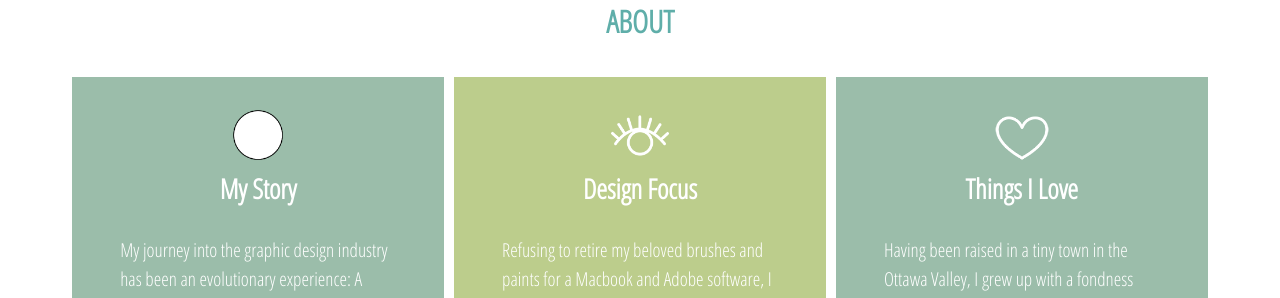
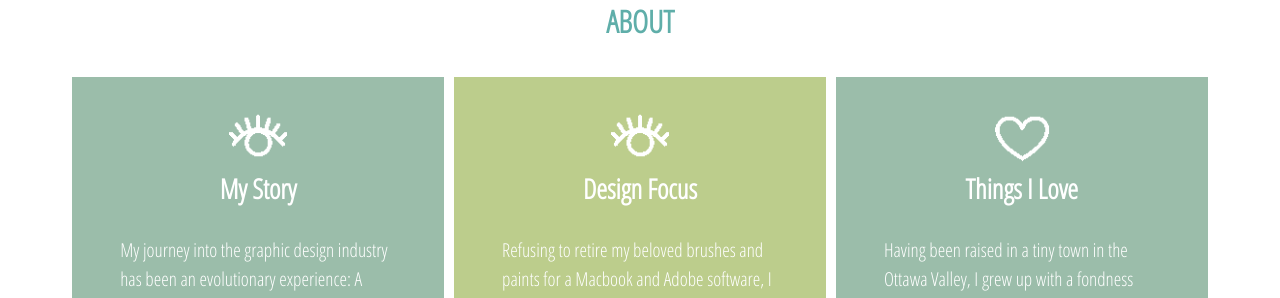
Before and after one commit to kaybow/kaybow.design, a Jekyll site: the page built from index.html, in a window 1280 px wide. Shown: the part 1598-1896 px from the top of the page. Built offline with Jekyll 4.4.1, drawn with Linux system fonts in a browser that asks for light colours.

Commit message:
Reducing more image sizes

```diff
--- a/index.html
+++ b/index.html
@@ -120,7 +120,7 @@ title: Home
     <div class="grid">
       <div class="unit xs-1 s-1 m-1 l-1-3 island about">
         <div class="text-center">
-          <img itemprop="image" class="circle" src="images/circle.png" alt="portrait">
+          <img itemprop="image" class="circle" src="images/eye.png" alt="portrait">
           <h3>My Story</h3>
         </div>
         <p>My journey into the graphic design industry has been an evolutionary experience: A childhood joy of colouring books and macaroni art turned into a love of paint and mixed media in my adolescence.<br><br>I studied fine arts but was intrigued by the wonderful, intricate world of graphic design.</p>
```
Also changed, not shown: images/calypso-diamond.png, images/circle.png (deleted), images/eye.png, images/heart.png.
